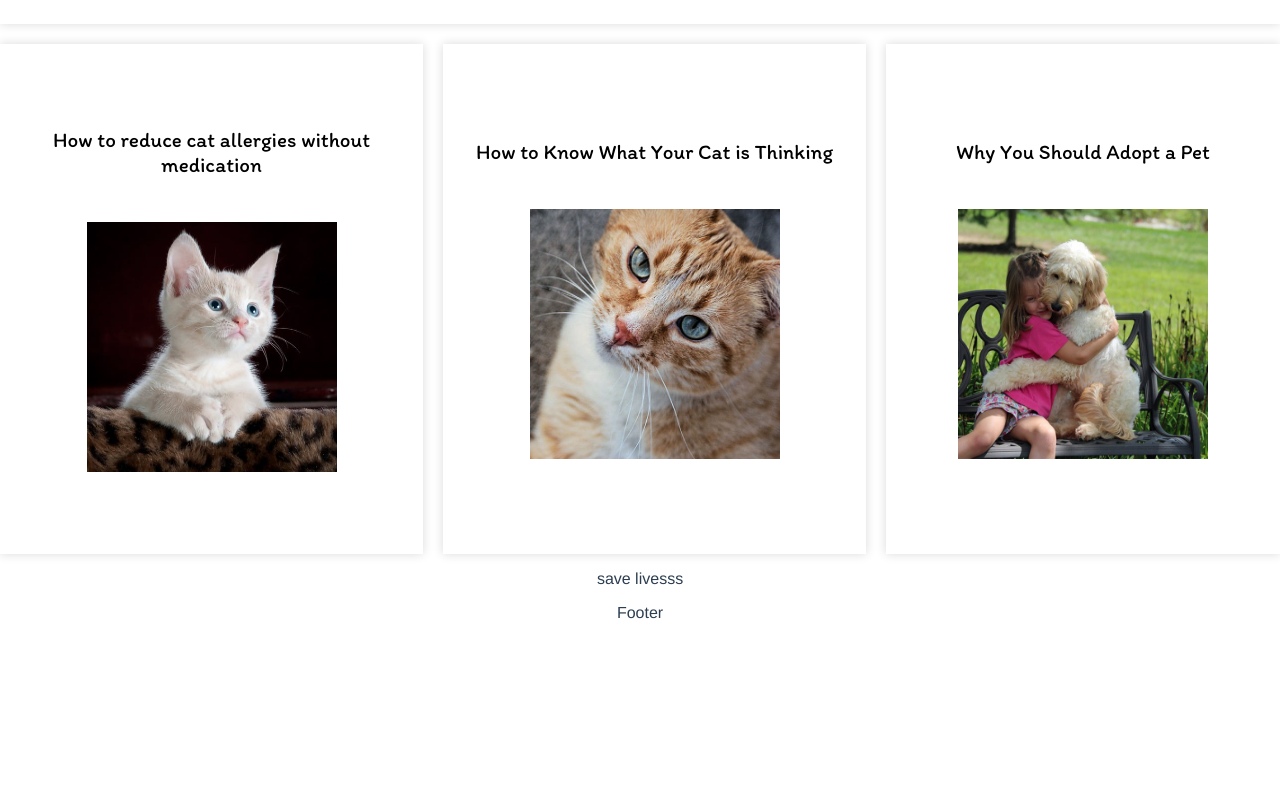
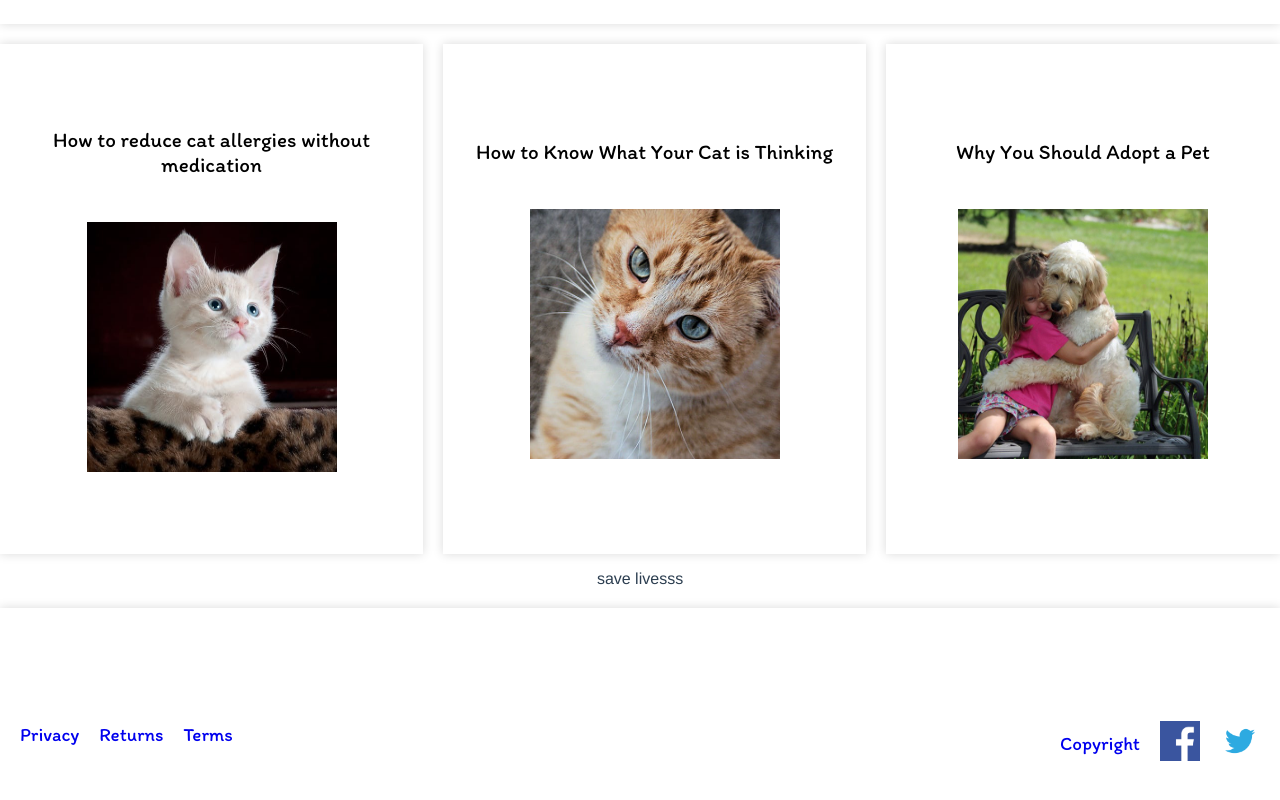
Before and after one commit to roberta-fiume/theRescueHouse, a Vue app: page / in a window 1280 px wide. Shown: the part 796-1596 px from the top of the page. Before the commit the page ends 1434 px from the top, so only its background shows below. Built offline with nearby package versions, Linux system fonts and the light colour scheme.

Commit message:
adds footer

```diff
--- a/src/components/Footer.vue
+++ b/src/components/Footer.vue
@@ -1,9 +1,38 @@
 <template>
-    <p>Footer</p>
+    <div class="links">
+        <div class="link-box" id="primary-box">
+            <li><a href="#">Privacy</a></li>
+            <li><a href="#">Returns</a></li>
+            <li><a href="#">Terms</a></li>
+        </div>
+        <div class="link-box" id="secundary-link-box" >
+            <a href="#">Copyright</a>
+            <div class="social-container">
+                <a href="#"><img :src="images.fb" class="social-icon"/></a>
+                <a href="#"><img :src="images.twitter" class="social-icon"/></a>
+            </div>
+
+        </div>
+    </div>
+
+
 </template>
 
 <script>
 export default {
-
+        data() {
+            return {
+                images: {
+                    fb: require('@/assets/img/fb.png'),
+                    twitter: require('@/assets/img/twitter.png'),
+                }
+            }
+    }
 }
 </script>
+
+<style lang="scss">
+    @import "../styles/global.scss";
+    @import "../styles/components/footer.scss";
+    @import url('https://fonts.googleapis.com/css?family=Gochi+Hand|Itim&display=swap');
+</style>
--- a/src/styles/_variables.scss
+++ /dev/null
@@ -1,3 +0,0 @@
-$primary: red;
-// $height1: 10px;
-// $myFavouriteDefaultBackgroundColor: black;
--- /dev/null
+++ b/src/styles/components/footer.scss
@@ -0,0 +1,83 @@
+@mixin display($direction:row) {
+    display: flex;
+    align-items: center;
+    flex-direction: $direction;
+}
+
+@mixin widthAndHeight($setWidth:40px, $setHeight:60px) {
+    width: $setWidth;
+    height: $setHeight
+}
+
+@mixin textProperties($setFontSize:23px) {
+    text-decoration: none;
+    font-family: 'Itim', cursive;
+    font-size: $setFontSize;
+    color: black;
+}
+
+@mixin justifyAndTextStyle() {
+    justify-content: center;
+    list-style-type: none;
+}
+
+.links {
+    margin-top: 20px;
+    box-shadow: 0 0 10px 0 rgba(0, 0, 0, 0.15);
+    @include widthAndHeight(100%, 250px);
+    @include display(column);
+
+    @include responsive(desktop) {
+        justify-content: space-between;
+        @include display(row);
+    }
+}
+
+.link-box {
+    @include display(column);
+    @include textProperties(19px);
+    margin-top: 20px;
+    list-style-type: none;
+    li {
+        @include widthAndHeight(100%,40px);
+        a {
+            text-decoration: none;
+        }
+    }
+
+    @include responsive(desktop) {
+        @include display(row);
+    }
+}
+
+.social-icon {
+    @include widthAndHeight(40px,40px);
+}
+
+#primary-box {
+    li {
+        @include responsive(desktop) {
+            margin-left: 20px;
+        }
+    }
+}
+
+#secundary-link-box {
+    display: flex;
+    flex-direction: column-reverse;
+    a {
+        text-decoration: none;
+        @include responsive(desktop) {
+            margin-right: 20px;
+        }
+    }
+    @include responsive(desktop) {
+        @include display(row);
+    }
+}
+
+.social-container {
+    a {
+    margin-right: 10px;
+    }
+}
--- a/src/styles/components/navmenu.scss
+++ b/src/styles/components/navmenu.scss
@@ -21,7 +21,7 @@
     list-style-type: none;
 }
 
- .icon-container {
+.icon-container {
     @include display(row);
     justify-content: space-around;
     width: 100%;
--- a/src/styles/global.scss
+++ b/src/styles/global.scss
@@ -1,2 +1 @@
-@import "_variables.scss";
 @import "_queries.scss";
```
Also changed, not shown: src/assets/img/fb.png (added), src/assets/img/twitter.png (added).
